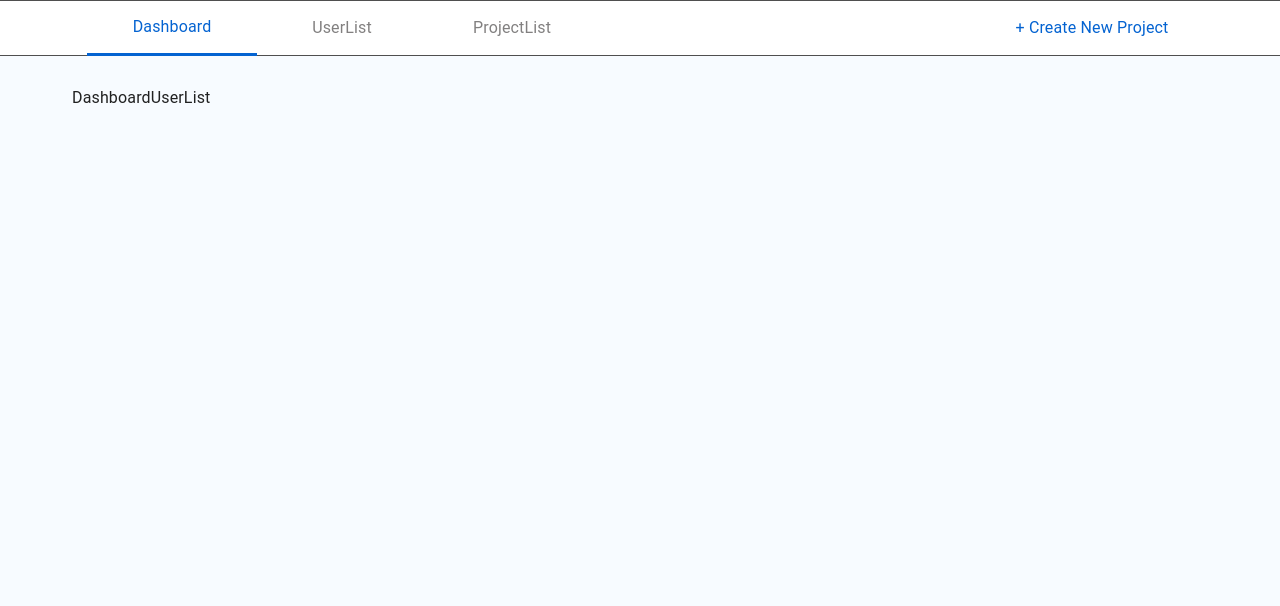
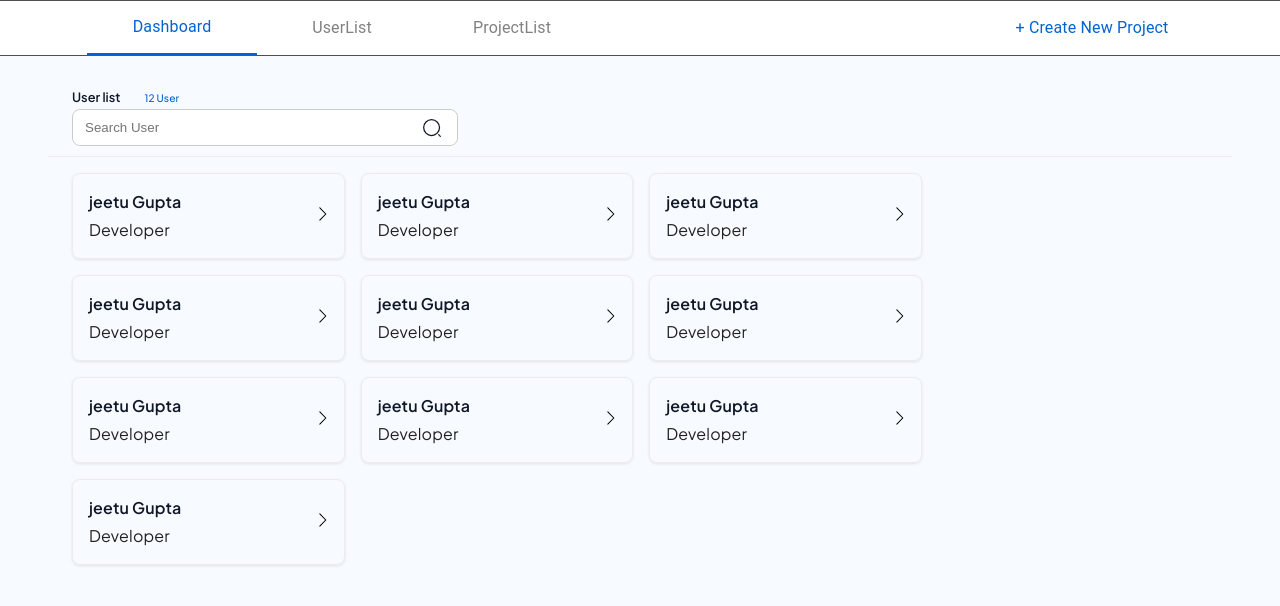
Before and after one commit to MunafHajir/tasksheet-manager, a React (Create React App) app in the folder tasksheet-manager/: page /UserList in a window 1280 px wide. Shown: the top 606 px of the page. Built offline with nearby package versions, Linux system fonts and the light colour scheme.

Commit message:
Added UserList UI

```diff
--- a/tasksheet-manager/src/App.js
+++ b/tasksheet-manager/src/App.js
@@ -2,7 +2,6 @@
 import CreateNewProject from "Containers/CreateNewProject/CreateNewProject";
 import DashboardProjectList from "Containers/DashboardProjectList/DashboardProjectList";
 import ProjectDetail from "Containers/DashboardProjectList/ProjectDetail/ProjectDetail";
-import DashboardUserDetails from "Containers/DashboardUserList/DashboardUserDetails/DashboardUserDetails";
 import DashboardUserList from "Containers/DashboardUserList/DashboardUserList";
 import Layout from "Layout";
 import React from "react";
@@ -16,10 +15,10 @@ const App = () => {
           <Route path="/ProjectList" element={<DashboardProjectList />} />
           <Route path="/ProjectList/:ProjectName" element={<ProjectDetail />} />
           <Route path="/UserList" element={<DashboardUserList />} />
-          <Route
+          {/* <Route
             path="/UserList/:ProjectName"
             element={<DashboardUserDetails />}
-          />
+          /> */}
           <Route path="/CreateNewProject" element={<CreateNewProject />} />
         </Routes>
       </Layout>
--- /dev/null
+++ b/tasksheet-manager/src/Containers/DashboardUserList/Card/Card.jsx
@@ -0,0 +1,57 @@
+import { Box, Typography } from "@mui/material";
+import React from "react";
+import { createUseStyles } from "react-jss";
+
+const useStyle = createUseStyles({
+  container: {
+    fontFamily: "Plus Jakarta Sans",
+    display: "flex",
+    justifyContent: "space-between",
+    alignItems: "center",
+    flex: "0 0 24%",
+    boxShadow: "0px 1px 3px 0px rgba(16, 24, 40, 0.10)",
+    padding: "16px",
+    borderRadius: "8px",
+    cursor: "pointer",
+    border: "1px solid #ECECEC",
+  },
+  Text: {
+    display: "flex",
+    flexDirection: "column",
+    gap: "4px",
+  },
+});
+
+const Card = ({ variantT, variantU, title, users, classesT, classesU , logic}) => {
+  const classes = useStyle();
+  return (
+    <>
+      <Box className={classes.container} onClick={() => logic(title)} >
+        <box className={classes.Text}>
+          <Typography variant={variantT} className={`${classesT}`}>
+            {title}
+          </Typography>
+          <Typography variant={variantU} className={`${classesU}`}>
+            {users}
+          </Typography>
+        </box>
+        <Box>
+          <svg
+            xmlns="http://www.w3.org/2000/svg"
+            width="16"
+            height="16"
+            viewBox="0 0 16 16"
+            fill="none"
+          >
+            <path
+              d="M13.137 7.99961L7.47569 2.18161C7.42908 2.13473 7.39223 2.07906 7.36728 2.01784C7.34232 1.95662 7.32975 1.89106 7.3303 1.82495C7.33085 1.75884 7.34451 1.69349 7.37047 1.6327C7.39644 1.5719 7.43421 1.51685 7.4816 1.47075C7.52898 1.42464 7.58504 1.38839 7.64652 1.3641C7.70801 1.3398 7.7737 1.32793 7.8398 1.32919C7.9059 1.33045 7.9711 1.34481 8.03161 1.37143C8.09213 1.39805 8.14676 1.43641 8.19236 1.48428L14.1924 7.65095C14.2832 7.74429 14.334 7.86938 14.334 7.99961C14.334 8.12984 14.2832 8.25494 14.1924 8.34828L8.19236 14.5149C8.14676 14.5628 8.09213 14.6012 8.03161 14.6278C7.9711 14.6544 7.9059 14.6688 7.8398 14.67C7.7737 14.6713 7.70801 14.6594 7.64652 14.6351C7.58504 14.6108 7.52898 14.5746 7.4816 14.5285C7.43421 14.4824 7.39645 14.4273 7.37048 14.3665C7.34451 14.3057 7.33085 14.2404 7.3303 14.1743C7.32975 14.1082 7.34232 14.0426 7.36728 13.9814C7.39223 13.9202 7.42908 13.8645 7.47569 13.8176L13.137 7.99961Z"
+              fill="black"
+            />
+          </svg>
+        </Box>
+      </Box>
+    </>
+  );
+};
+
+export default Card;
--- /dev/null
+++ b/tasksheet-manager/src/Containers/DashboardUserList/Card/CardContainer.jsx
@@ -0,0 +1,69 @@
+import Card from "./Card";
+import { createUseStyles } from "react-jss";
+import { useNavigate } from "react-router-dom";
+
+const useStyle = createUseStyles({
+  titleText: {
+    fontSize: "16px",
+    fontWeight: "600",
+    color: "#101828",
+  },
+  usersText: {
+    fontSize: "14px",
+    fontWeight: "500",
+    color: "#676C76",
+  },
+  flex: {
+    display: "flex",
+    justifyContent: "flex-start",
+    alignItems: "center",
+    gap: "16px",
+    flexWrap: "wrap",
+    marginTop: "16px",
+  },
+});
+
+const CardContainer = () => {
+  const classes = useStyle();
+  const navigate = useNavigate();
+
+  const cardsData = [
+    { title: "jeetu Gupta", role: "Developer" },
+    { title: "jeetu Gupta", role: "Developer" },
+    { title: "jeetu Gupta", role: "Developer" },
+    { title: "jeetu Gupta", role: "Developer" },
+    { title: "jeetu Gupta", role: "Developer" },
+    { title: "jeetu Gupta", role: "Developer" },
+    { title: "jeetu Gupta", role: "Developer" },
+    { title: "jeetu Gupta", role: "Developer" },
+    { title: "jeetu Gupta", role: "Developer" },
+    { title: "jeetu Gupta", role: "Developer" },
+  ];
+
+
+
+  const handleProjectDetail = (value) => {
+    navigate(`${value}`);
+  };
+
+  return (
+    <>
+      <div className={classes.flex}>
+        {cardsData.map((card, cardIndex) => (
+          <Card
+            key={cardIndex}
+            logic={handleProjectDetail}
+            classesT={classes.titleText}
+            variantT={"p"}
+            title={card.title}
+            variantU={"p"}
+            classesU={classes.roleText}
+            users={card.role}
+          />
+        ))}
+      </div>
+    </>
+  );
+};
+
+export default CardContainer;
--- a/tasksheet-manager/src/Containers/DashboardUserList/DashboardUserDetails/DashboardUserDetails.jsx
+++ /dev/null
@@ -1,9 +0,0 @@
-import React from 'react'
-
-const DashboardUserDetails = () => {
-  return (
-    <div>DashboardUserDetails</div>
-  )
-}
-
-export default DashboardUserDetails
--- a/tasksheet-manager/src/Containers/DashboardUserList/DashboardUserList.jsx
+++ b/tasksheet-manager/src/Containers/DashboardUserList/DashboardUserList.jsx
@@ -1,9 +1,74 @@
-import React from 'react'
+import { CssBaseline } from "@mui/material";
+import SearchBar from "Components/Common/SearchBar";
+import SupportingText from "Components/Common/SupportingText";
+import Text from "Components/Common/Text";
+import React from "react";
+import { createUseStyles } from "react-jss";
+import CardContainer from "./Card/CardContainer";
+import Border from "Components/Common/Border";
+
+
+const useStyle = createUseStyles({
+  CustomTextStyle: {
+    fontFamily: "Plus Jakarta Sans",
+    fontSize: "1vw",
+    fontWeight: "600",
+    color: "#101828",
+  },
+  Main: {
+    fontFamily: "Plus Jakarta Sans",
+    display: "flex",
+    alignItems: "center",
+    gap: "8px",
+  },
+  MainContainer: {
+    display: "flex",
+    justifyContent: "space-between",
+    alignItems: "center",
+  },
+  SupportingText: {
+    fontFamily: "Plus Jakarta Sans",
+    backgroundColor: "#F7FBFF",
+    color: "#0463D1",
+    fontSize: "0.800vw",
+    fontWeight: "500",
+    borderRadius: "176px",
+    padding: "4px 16px",
+  },
+  searchWidth: {
+    width:'30vw'
+  }
+});
 
 const DashboardUserList = () => {
+  const classes = useStyle();
   return (
-    <div>DashboardUserList</div>
-  )
-}
+    <>
+      <CssBaseline />
+      <box className={classes.MainContainer}>
+        <div className={classes.Main}>
+          <Text
+            TextVariant={"h5"}
+            title={"User list"}
+            classes={classes.CustomTextStyle}
+          />
+          <SupportingText
+            classes={classes.SupportingText}
+            SupportingTitle={"12 User"}
+          />
 
-export default DashboardUserList
+        </div>
+
+      </box>
+      <box className={classes.Main} >
+        <SearchBar placeholder={"Search User"} styleSearch={classes.searchWidth}/>
+      </box>
+
+      <Border />
+
+      <CardContainer />
+    </>
+  );
+};
+
+export default DashboardUserList;
```
Also changed, not shown: tasksheet-manager/src/Containers/DashboardUserList/UserDetail/UserDetail.jsx (added, +14 -0 lines), 1 other file (tests, documents, lock files or other folders).
